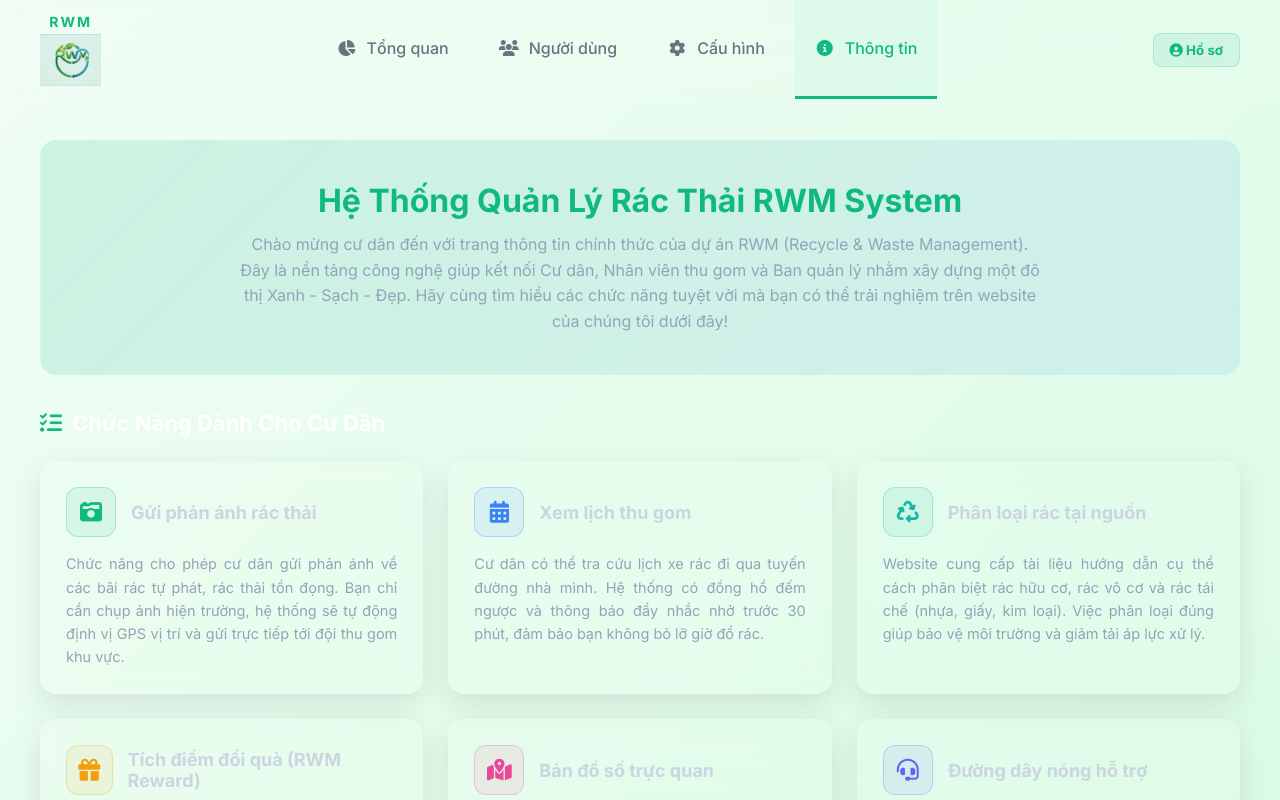
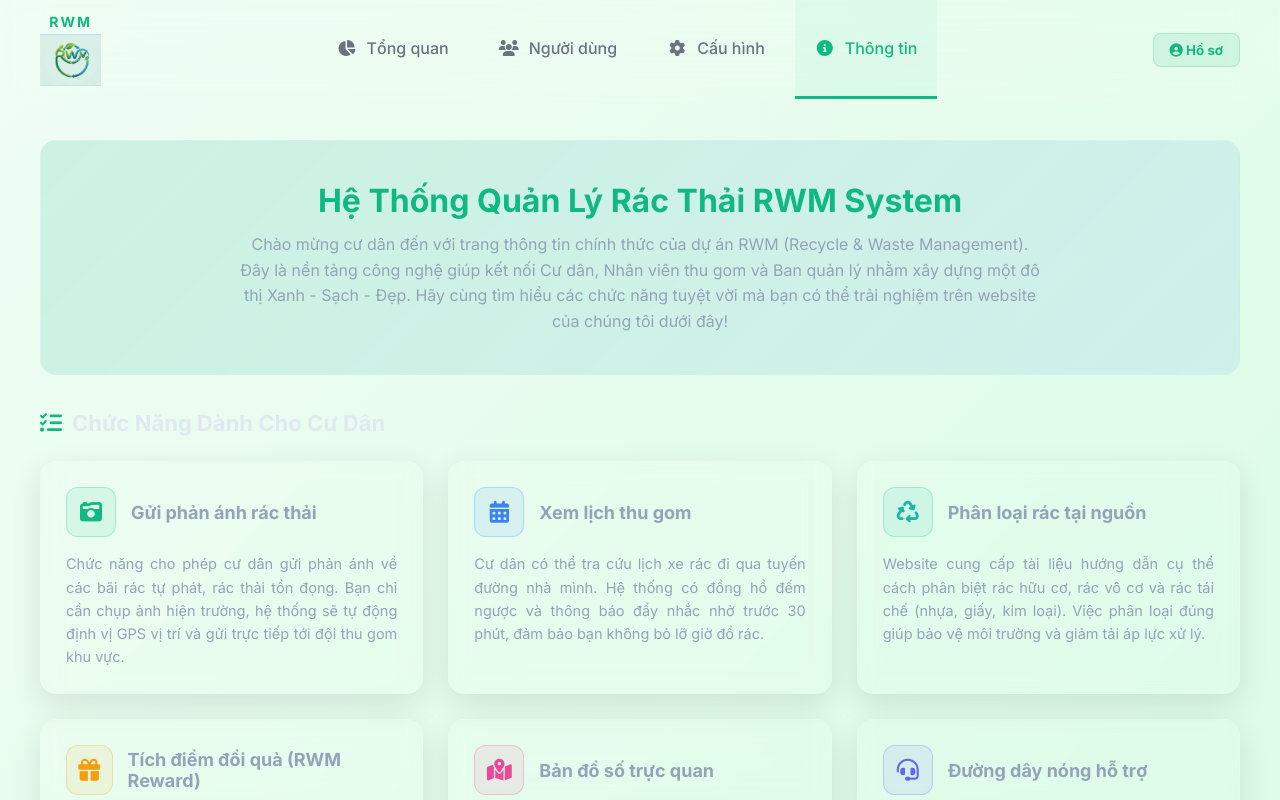
Before and after one commit to DinhBaoNg/rwm-system, a React (Vite) app in the folder Front-End/Main-website/: page /admin/info in a window 1280 px wide. Built offline with nearby package versions, Linux system fonts and the light colour scheme.

Commit message:
💄 Xóa phông chữ màu trắng trong SystemInfo - dùng bảng màu slate

```diff
--- a/Front-End/Main-website/src/pages/Common/SystemInfo.jsx
+++ b/Front-End/Main-website/src/pages/Common/SystemInfo.jsx
@@ -68,7 +68,7 @@ function SystemInfo() {
       </div>
 
       {/* Grid danh sách chức năng */}
-      <h2 style={{ fontSize: '22px', color: 'white', marginBottom: '25px', display: 'flex', alignItems: 'center', gap: '10px' }}>
+      <h2 style={{ fontSize: '22px', color: '#e2e8f0', marginBottom: '25px', display: 'flex', alignItems: 'center', gap: '10px' }}>
         <i className="fa-solid fa-list-check" style={{ color: 'var(--primary-color)' }}></i> Chức Năng Dành Cho Cư Dân
       </h2>
 
@@ -116,7 +116,7 @@ function SystemInfo() {
               }}>
                 <i className={item.icon}></i>
               </div>
-              <h4 style={{ margin: 0, fontSize: '18px', color: '#cbd5e1', fontWeight: 'bold' }}>
+              <h4 style={{ margin: 0, fontSize: '18px', color: '#94a3b8', fontWeight: 'bold' }}>
                 {item.title}
               </h4>
             </div>
```
